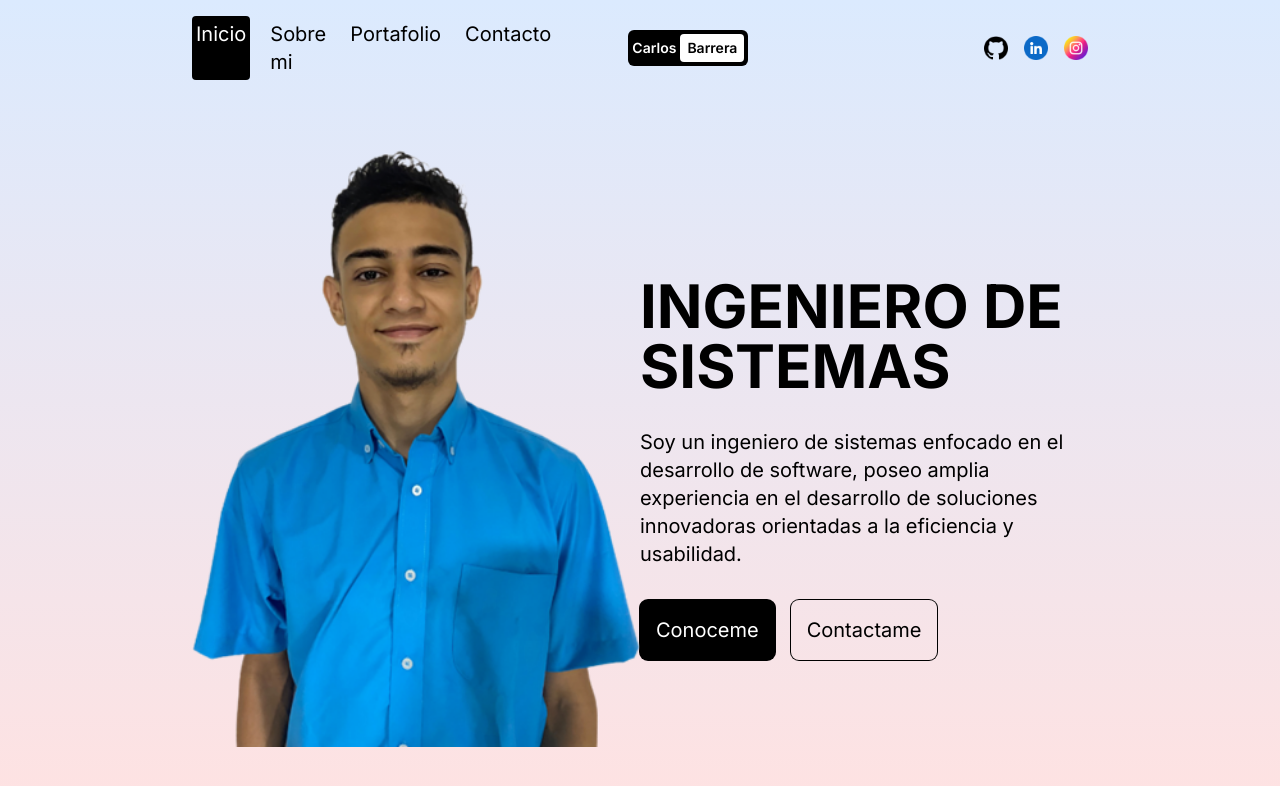
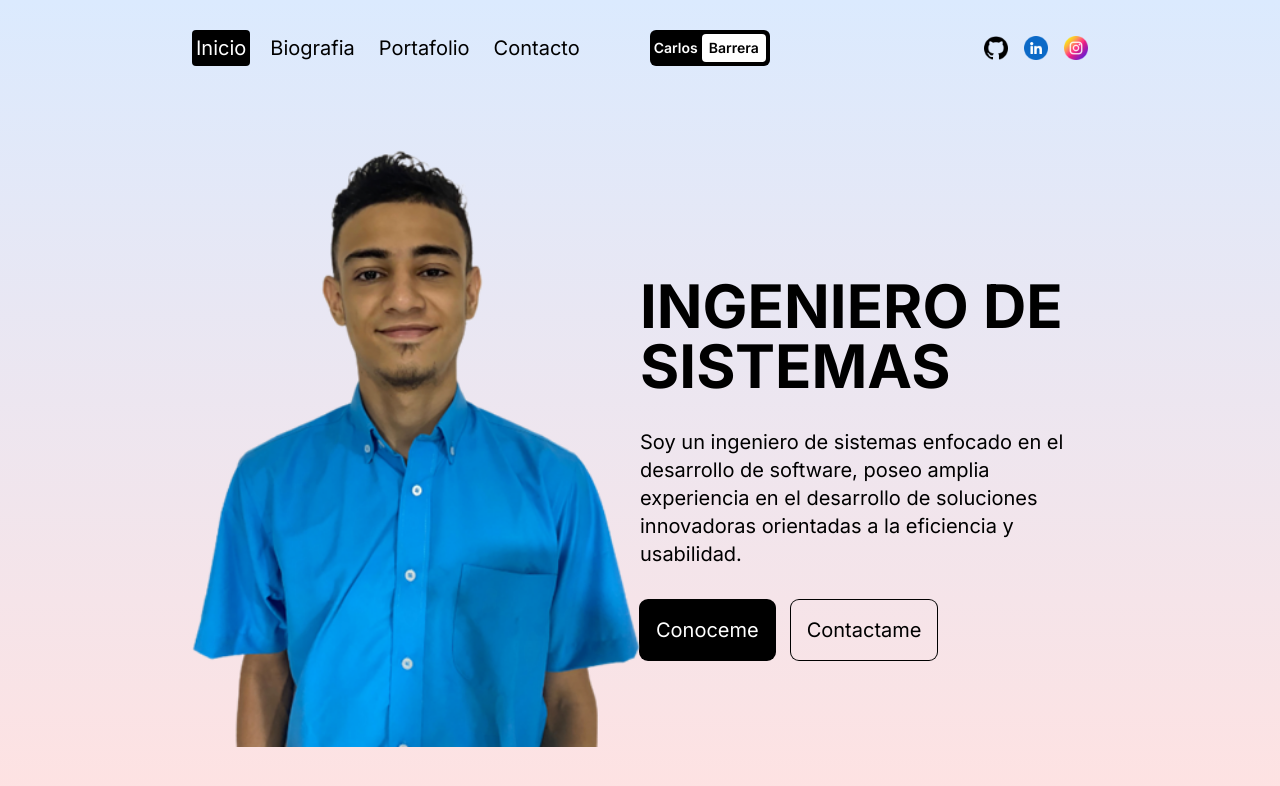
Before and after one commit to carlosbarreraacuna/PortafolioNext, a Next.js app: page / in a window 1280 px wide. Shown: the top 786 px of the page. Built offline with nearby package versions, Linux system fonts and the light colour scheme.

Commit message:
Correccion en el navbar - clases tailwind

```diff
--- a/src/componentes/navbar.jsx
+++ b/src/componentes/navbar.jsx
@@ -9,7 +9,7 @@ import {motion} from "framer-motion";
 {/* LINKS PARA ACCEDER A LOS DIFERENTES APARTADOS DE LA LISTA DEL MENU */ }
 const links = [
   { url: "/", title: "Inicio" },
-  { url: "/Biografia", title: "Sobre mi" },
+  { url: "/Biografia", title: "Biografia" },
   { url: "/portafolio", title: "Portafolio" },
   { url: "/contacto", title: "Contacto" },
 ];
```
